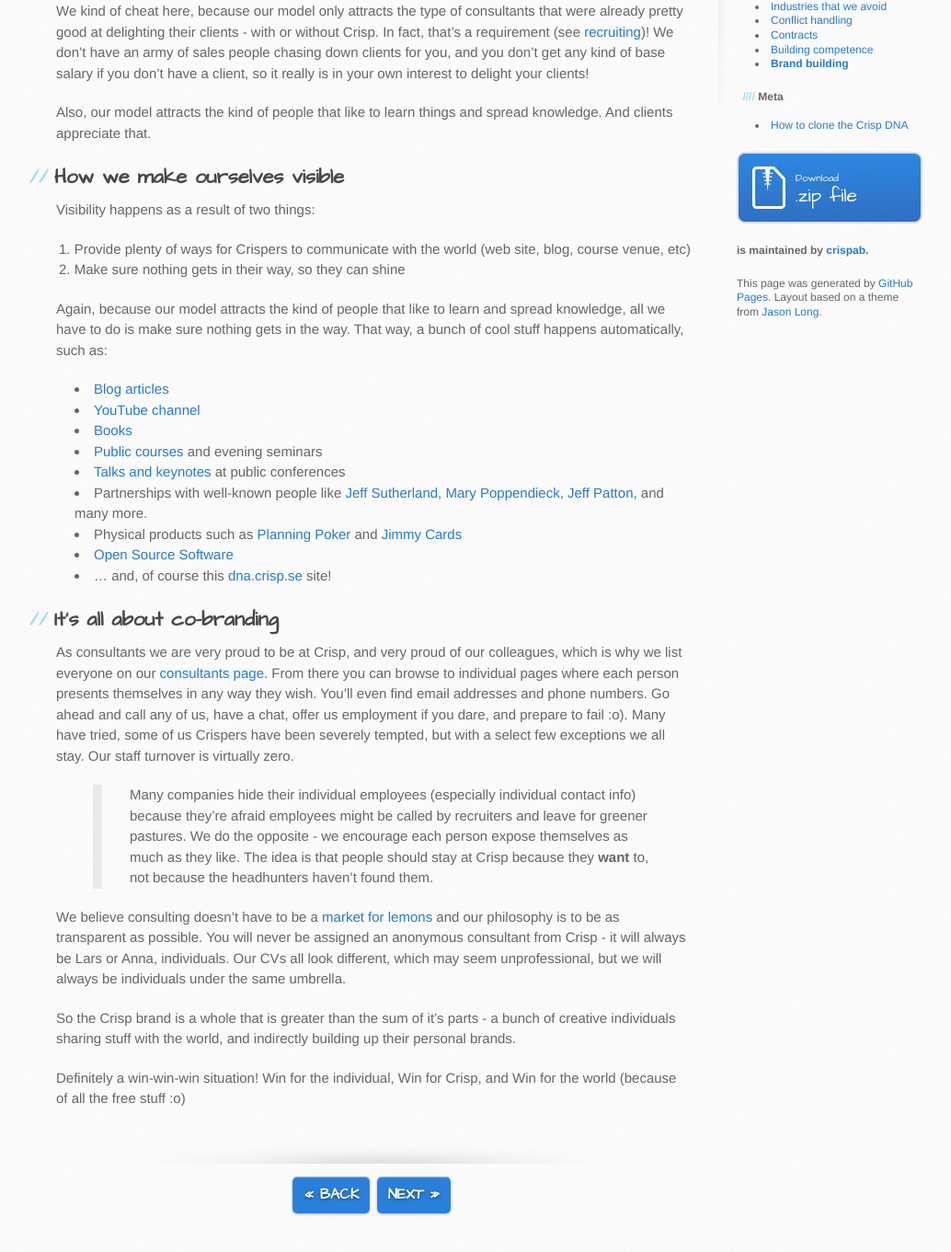
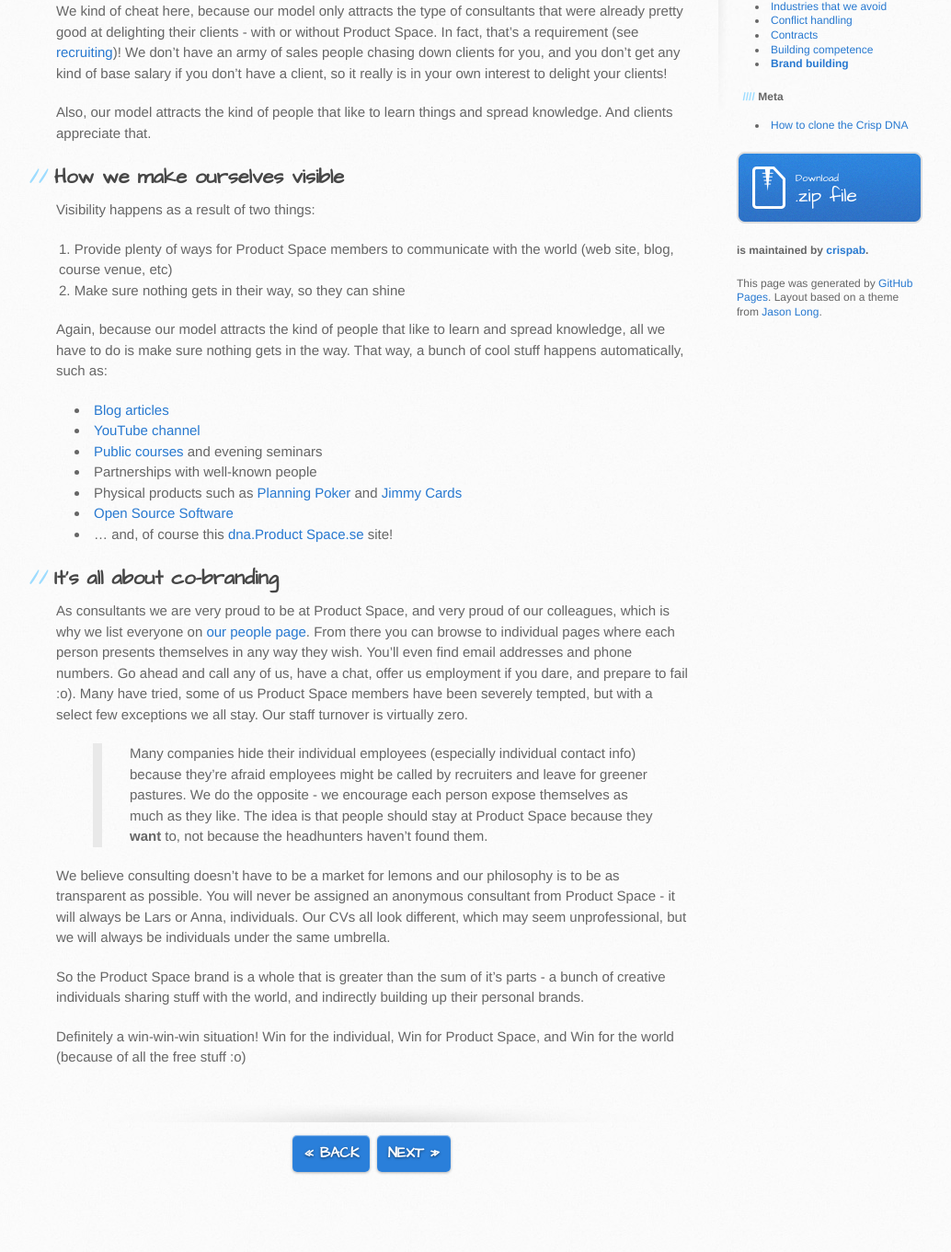
Before and after one commit to crispab/crisp-dna, a Jekyll site: the page built from _docs/brand-building.md, in a window 1280 px wide and 1400 px high, scrolled down 651 px. Shown: the top 1361 px of the window at 92% size, without its empty margins (109-1143 px from the left). Built offline with Jekyll 4.4.1, drawn with Linux system fonts in a browser that asks for light colours.

Commit message:
Content updates to brand-building.md

```diff
--- a/_docs/brand-building.md
+++ b/_docs/brand-building.md
@@ -19,7 +19,7 @@ Both are needed. If we **only** delight our clients, but aren't visible to the w
 How we delight our clients
 --------------------------
 
-We kind of cheat here, because our model only attracts the type of consultants that were already pretty good at delighting their clients - with or without Crisp. In fact, that's a requirement (see [recruiting](recruiting.html))! We don't have an army of sales people chasing down clients for you, and you don't get any kind of base salary if you don't have a client, so it really is in your own interest to delight your clients!
+We kind of cheat here, because our model only attracts the type of consultants that were already pretty good at delighting their clients - with or without Product Space. In fact, that's a requirement (see [recruiting](recruiting.html))! We don't have an army of sales people chasing down clients for you, and you don't get any kind of base salary if you don't have a client, so it really is in your own interest to delight your clients!
 
 Also, our model attracts the kind of people that like to learn things and spread knowledge. And clients appreciate that.
 
@@ -28,30 +28,28 @@ How we make ourselves visible
 
 Visibility happens as a result of two things:
 
-1.  Provide plenty of ways for Crispers to communicate with the world (web site, blog, course venue, etc)
+1.  Provide plenty of ways for Product Space members to communicate with the world (web site, blog, course venue, etc)
 2.  Make sure nothing gets in their way, so they can shine
 
 Again, because our model attracts the kind of people that like to learn and spread knowledge, all we have to do is make sure nothing gets in the way. That way, a bunch of cool stuff happens automatically, such as:
 
--   [Blog articles](http://blog.crisp.se/)
--   [YouTube channel](https://www.youtube.com/user/crispagileacademy)
--   [Books](https://www.crisp.se/bocker-och-produkter)
--   [Public courses](https://www.crisp.se/kurser) and evening seminars
--   [Talks and keynotes](http://blog.crisp.se/tag/slides) at public conferences
--   Partnerships with well-known people like [Jeff Sutherland](http://en.wikipedia.org/wiki/Jeff_Sutherland), [Mary Poppendieck](http://www.poppendieck.com/people.htm), [Jeff Patton](http://www.agileproductdesign.com), and many more.
--   Physical products such as [Planning Poker](https://www.crisp.se/bocker-och-produkter/planning-poker) and [Jimmy Cards](https://www.crisp.se/bocker-och-produkter/jimmy-cards)
--   [Open Source Software](https://github.com/crispab)
--   ... and, of course this [dna.crisp.se](http://dna.crisp.se) site!
+-   [Blog articles](http://blog.Product Space.se/)
+-   [YouTube channel](https://www.youtube.com/user/Product Spaceagileacademy)
+-   [Public courses](https://www.Product Space.se/kurser) and evening seminars
+-   Partnerships with well-known people
+-   Physical products such as [Planning Poker](https://www.Product Space.se/bocker-och-produkter/planning-poker) and [Jimmy Cards](https://www.Product Space.se/bocker-och-produkter/jimmy-cards)
+-   [Open Source Software](https://github.com/Product Spaceab)
+-   ... and, of course this [dna.Product Space.se](http://dna.Product Space.se) site!
 
 It's all about co-branding
 --------------------------
 
-As consultants we are very proud to be at Crisp, and very proud of our colleagues, which is why we list everyone on our [consultants page](https://www.crisp.se/konsulter). From there you can browse to individual pages where each person presents themselves in any way they wish. You'll even find email addresses and phone numbers. Go ahead and call any of us, have a chat, offer us employment if you dare, and prepare to fail :o). Many have tried, some of us Crispers have been severely tempted, but with a select few exceptions we all stay. Our staff turnover is virtually zero.
+As consultants we are very proud to be at Product Space, and very proud of our colleagues, which is why we list everyone on [our people page](https://www.theproductspace.com). From there you can browse to individual pages where each person presents themselves in any way they wish. You'll even find email addresses and phone numbers. Go ahead and call any of us, have a chat, offer us employment if you dare, and prepare to fail :o). Many have tried, some of us Product Space members have been severely tempted, but with a select few exceptions we all stay. Our staff turnover is virtually zero.
 
-> Many companies hide their individual employees (especially individual contact info) because they're afraid employees might be called by recruiters and leave for greener pastures. We do the opposite - we encourage each person expose themselves as much as they like. The idea is that people should stay at Crisp because they **want** to, not because the headhunters haven't found them.
+> Many companies hide their individual employees (especially individual contact info) because they're afraid employees might be called by recruiters and leave for greener pastures. We do the opposite - we encourage each person expose themselves as much as they like. The idea is that people should stay at Product Space because they **want** to, not because the headhunters haven't found them.
 
-We believe consulting doesn't have to be a [market for lemons](http://blog.crisp.se/2010/10/20/matshenricson/konsultmarknaden_behver_inte_vara_en_market_for_lemons) and our philosophy is to be as transparent as possible. You will never be assigned an anonymous consultant from Crisp - it will always be Lars or Anna, individuals. Our CVs all look different, which may seem unprofessional, but we will always be individuals under the same umbrella.
+We believe consulting doesn't have to be a market for lemons and our philosophy is to be as transparent as possible. You will never be assigned an anonymous consultant from Product Space - it will always be Lars or Anna, individuals. Our CVs all look different, which may seem unprofessional, but we will always be individuals under the same umbrella.
 
-So the Crisp brand is a whole that is greater than the sum of it's parts - a bunch of creative individuals sharing stuff with the world, and indirectly building up their personal brands.
+So the Product Space brand is a whole that is greater than the sum of it's parts - a bunch of creative individuals sharing stuff with the world, and indirectly building up their personal brands.
 
-Definitely a win-win-win situation! Win for the individual, Win for Crisp, and Win for the world (because of all the free stuff :o)
+Definitely a win-win-win situation! Win for the individual, Win for Product Space, and Win for the world (because of all the free stuff :o)
```
